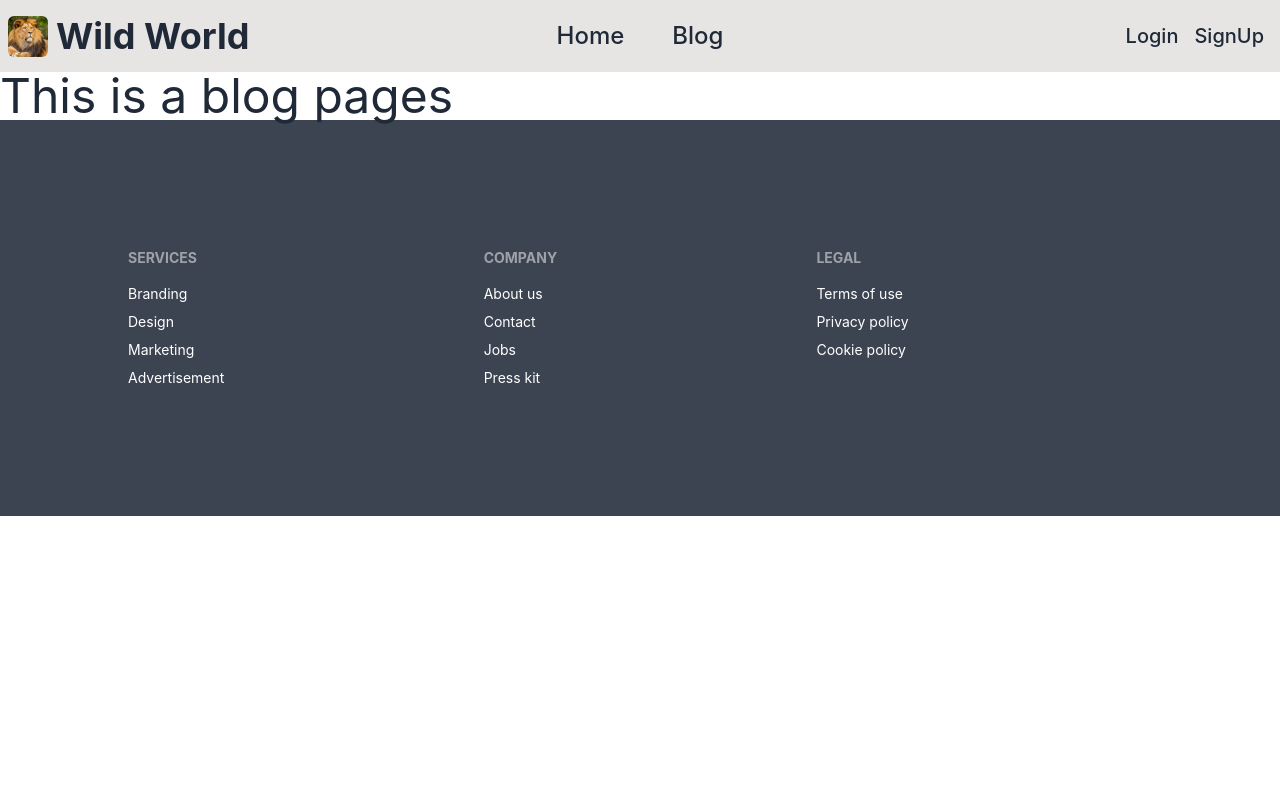
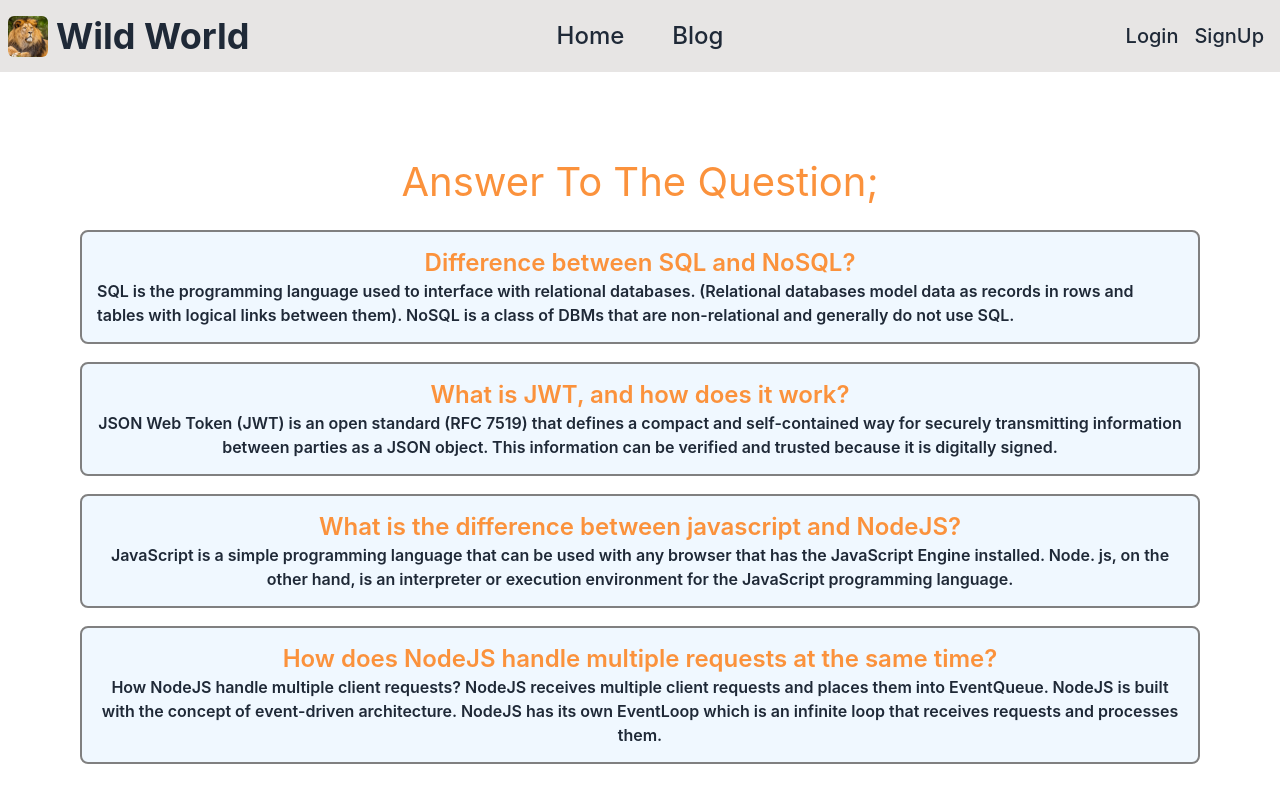
Before and after one commit to hossainahmad1/wild-photography-client-side, a React (Create React App) app: page /blog in a window 1280 px wide. Shown: the top 800 px of the page. Built offline with nearby package versions, Linux system fonts and the light colour scheme; no server answers.

Commit message:
added something

```diff
--- a/src/Routes/Routes.js
+++ b/src/Routes/Routes.js
@@ -57,7 +57,7 @@
             {
                 path: '/update/:id',
                 element: <Update></Update>,
-                loader: ({ params }) => fetch(`http://localhost:5000/servicemail/${params.id}`)
+                loader: ({ params }) => fetch(`http://localhost:5000/servicelimit/${params.id}`)
             },
             {
                 path: '/blog',
--- /dev/null
+++ b/src/pages/Blog/Blog.css
@@ -0,0 +1,21 @@
+.blog-container {
+    margin: 60px;
+    padding: 20px;
+}
+
+.header-margin {
+    text-align: center;
+    font-size: 40px;
+}
+
+.question {
+    text-align: center;
+}
+
+.blog-para {
+    border: 2px solid gray;
+    border-radius: 8px;
+    margin-top: 18px;
+    padding: 15px;
+    background-color: aliceblue;
+}
--- a/src/pages/Blog/Blog.js
+++ b/src/pages/Blog/Blog.js
@@ -1,9 +1,32 @@
 import React from 'react';
+import './Blog.css';
 
 const Blog = () => {
     return (
-        <div>
-            <h4 className='text-5xl'>This is a blog pages</h4>
+        <div className='blog-container'>
+            <h3 className='header-margin text-orange-400'>Answer To The Question;</h3>
+            <div className='blog-para'>
+                <h4 className='question text-2xl font-semibold text-orange-400'>Difference between SQL and NoSQL?</h4>
+                <p className='font-semibold '>SQL is the programming language used to interface with relational databases. (Relational databases model data as records in rows and tables with logical links between them). NoSQL is a class of DBMs that are non-relational and generally do not use SQL.</p>
+            </div>
+            <div className='blog-para'>
+                <div className='question'>
+                    <h4 className='text-2xl font-semibold text-orange-400'>What is JWT, and how does it work?</h4>
+                    <p className='font-semibold'>JSON Web Token (JWT) is an open standard (RFC 7519) that defines a compact and self-contained way for securely transmitting information between parties as a JSON object. This information can be verified and trusted because it is digitally signed.</p>
+                </div>
+            </div>
+            <div className='blog-para'>
+                <div className='question'>
+                    <h4 className='text-2xl font-semibold text-orange-400' >What is the difference between javascript and NodeJS?</h4>
+                    <p className='font-semibold'>JavaScript is a simple programming language that can be used with any browser that has the JavaScript Engine installed. Node. js, on the other hand, is an interpreter or execution environment for the JavaScript programming language.</p>
+                </div>
+            </div>
+            <div className='blog-para'>
+                <div className='question'>
+                    <h4 className='text-2xl font-semibold text-orange-400'>How does NodeJS handle multiple requests at the same time?</h4>
+                    <p className='font-semibold'>How NodeJS handle multiple client requests? NodeJS receives multiple client requests and places them into EventQueue. NodeJS is built with the concept of event-driven architecture. NodeJS has its own EventLoop which is an infinite loop that receives requests and processes them.</p>
+                </div>
+            </div>
         </div>
     );
 };
--- a/src/pages/Update/Update.js
+++ b/src/pages/Update/Update.js
@@ -11,8 +11,6 @@
     const handleSubmit = event => {
         event.preventDefault()
         const form = event.target;
-        const name = form.name.value;
-        const email = user?.email || 'Not Register';
         const text = form.text.value;
         const updateReview = {
             text,
@@ -24,7 +22,8 @@
             },
             body: JSON.stringify(updateReview)
         })
-        console.log(updateReview)
+            .tnen(res => res.json())
+            .then(data => console.log(data))
 
 
     }
```
